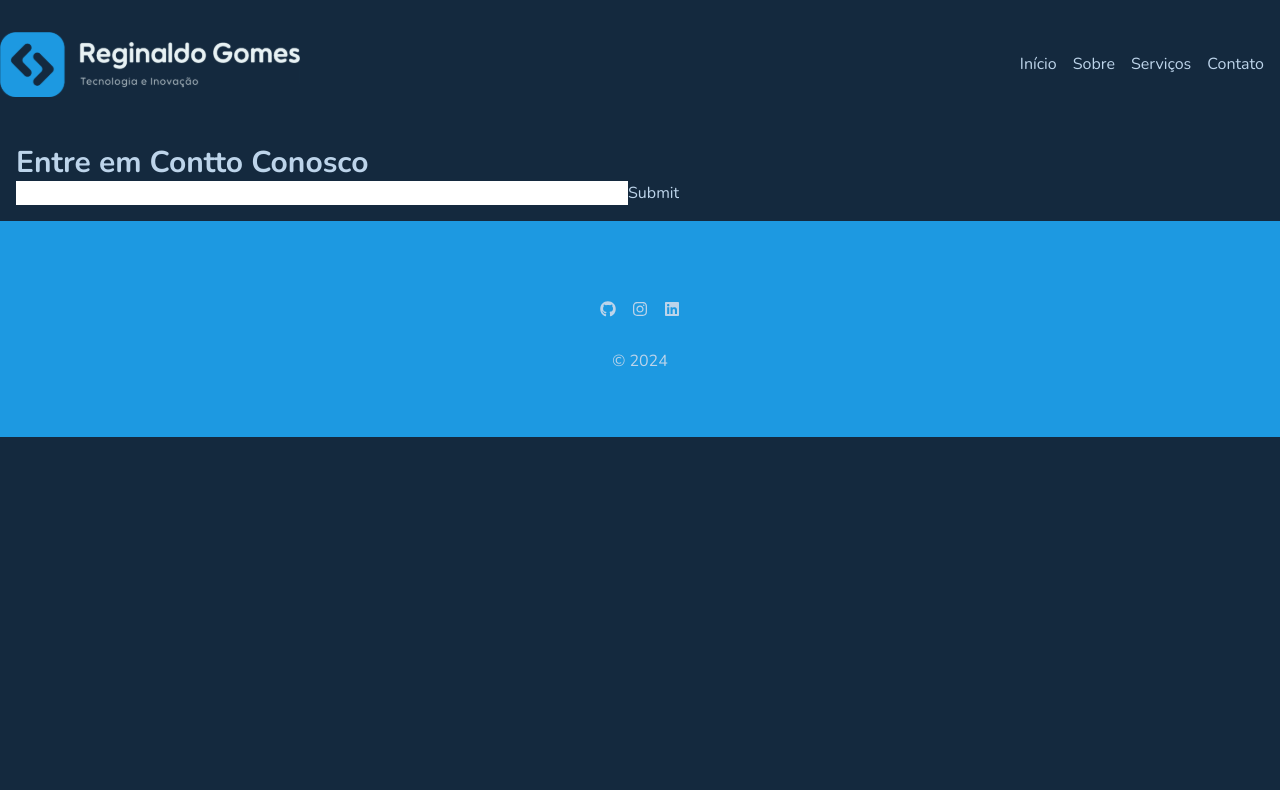
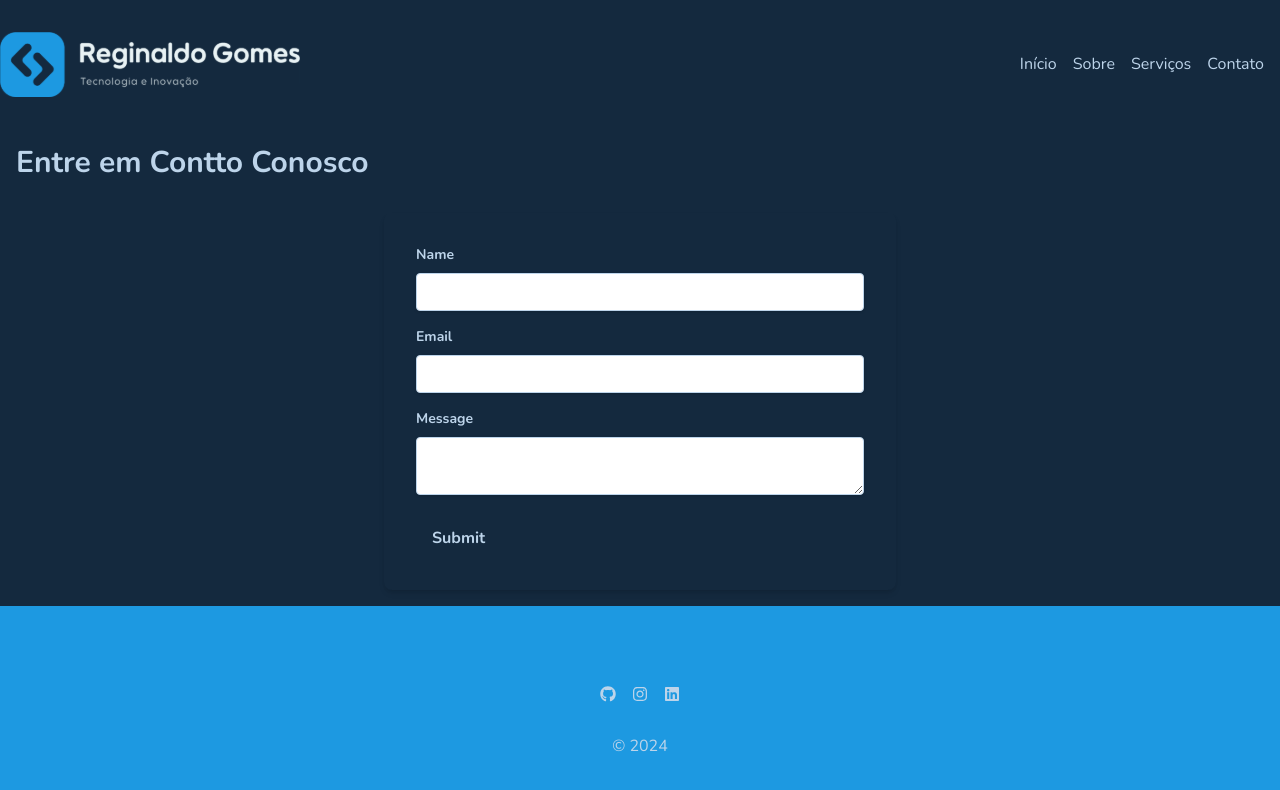
Before and after one commit to reginaldogomes/bhs_cms_site_app, a Next.js app: page /contact in a window 1280 px wide. Shown: the top 790 px of the page. Built offline with nearby package versions, Linux system fonts and the light colour scheme.

Commit message:
fix component form

```diff
--- a/src/components/Button.tsx
+++ b/src/components/Button.tsx
@@ -7,8 +7,7 @@ type ButtonProps = {
 }
 
 const buttonStyles: { [key in ButtonVariant]: string } = {
-  primary:
-    'bg-blue-500 hover:bg-blue-700 text-white font-bold py-2 px-4 rounded',
+  primary: 'bg-black hover:bg-blue-700 text-white font-bold py-2 px-4 rounded',
   secondary:
     'bg-gray-500 hover:bg-gray-700 text-white font-bold py-2 px-4 rounded',
   success:
--- a/src/components/Hero.tsx
+++ b/src/components/Hero.tsx
@@ -15,13 +15,14 @@ const Hero: React.FC = () => {
   return (
     <Section
       title="Bem-vindo ao meu site!"
-      className="bg-secondary-500 text-white text-center"
+      className="bg-primary-600 text-white text-center"
     >
       <h1>
         {dataResume.name} - {dataResume.slogan}
       </h1>
 
       <p className="text-xl">{dataResume.bio}</p>
+
       <ButtonComponent
         label="Primário"
         onClick={handleClick}
--- a/src/components/form/ContactForm.tsx
+++ b/src/components/form/ContactForm.tsx
@@ -1,23 +1,40 @@
-import React from 'react'
-import { useForm, SubmitHandler } from 'react-hook-form'
+import { useForm, FormProvider, SubmitHandler } from 'react-hook-form'
+import InputField from '@/components/form/InputField'
+import TextareaField from '@/components/form/TextareaField'
 
-type FormValues = {
-  firstName: string
-  lastName: string
+interface ContactFormValues {
+  name: string
   email: string
+  message: string
 }
 
-export default function ContactForm() {
-  const { register, handleSubmit } = useForm<FormValues>()
-  const onSubmit: SubmitHandler<FormValues> = (data) => console.log(data)
+const ContactForm: React.FC = () => {
+  const methods = useForm<ContactFormValues>()
+
+  const onSubmit: SubmitHandler<ContactFormValues> = (data) => {
+    alert(JSON.stringify(data))
+  }
 
   return (
-    <form onSubmit={handleSubmit(onSubmit)}>
-      <input {...register('firstName')} />
-      <input {...register('lastName')} />
-      <input type="email" {...register('email')} />
-
-      <input type="submit" />
-    </form>
+    <FormProvider {...methods}>
+      <form
+        onSubmit={methods.handleSubmit(onSubmit)}
+        className="w-full max-w-lg mx-auto mt-8 bg-white p-8 rounded-lg shadow-md"
+      >
+        <InputField name="name" label="Name" required />
+        <InputField name="email" label="Email" type="email" required />
+        <TextareaField name="message" label="Message" required />
+        <div className="flex items-center justify-between">
+          <button
+            type="submit"
+            className="bg-blue-500 hover:bg-blue-700 text-white font-bold py-2 px-4 rounded focus:outline-none focus:shadow-outline"
+          >
+            Submit
+          </button>
+        </div>
+      </form>
+    </FormProvider>
   )
 }
+
+export default ContactForm
--- a/src/components/layouts/Menu.tsx
+++ b/src/components/layouts/Menu.tsx
@@ -47,7 +47,7 @@ const ResponsiveMenu: React.FC = () => {
       </nav>
 
       {isOpen && (
-        <div className="sm:hidden fixed inset-0 bg-accent-500 bg-opacity-98 flex flex-col items-center justify-center transition-opacity duration-500 -z-9 translate-y-px">
+        <div className="sm:hidden fixed inset-0 bg-accent-500 bg-opacity-98 flex flex-col items-center justify-center transition-opacity duration-500 -z-9 animate-slide-in">
           <ul className="space-y-6">
             {menuItems.map((item) => (
               <li key={item.href} className="text-center">
```
